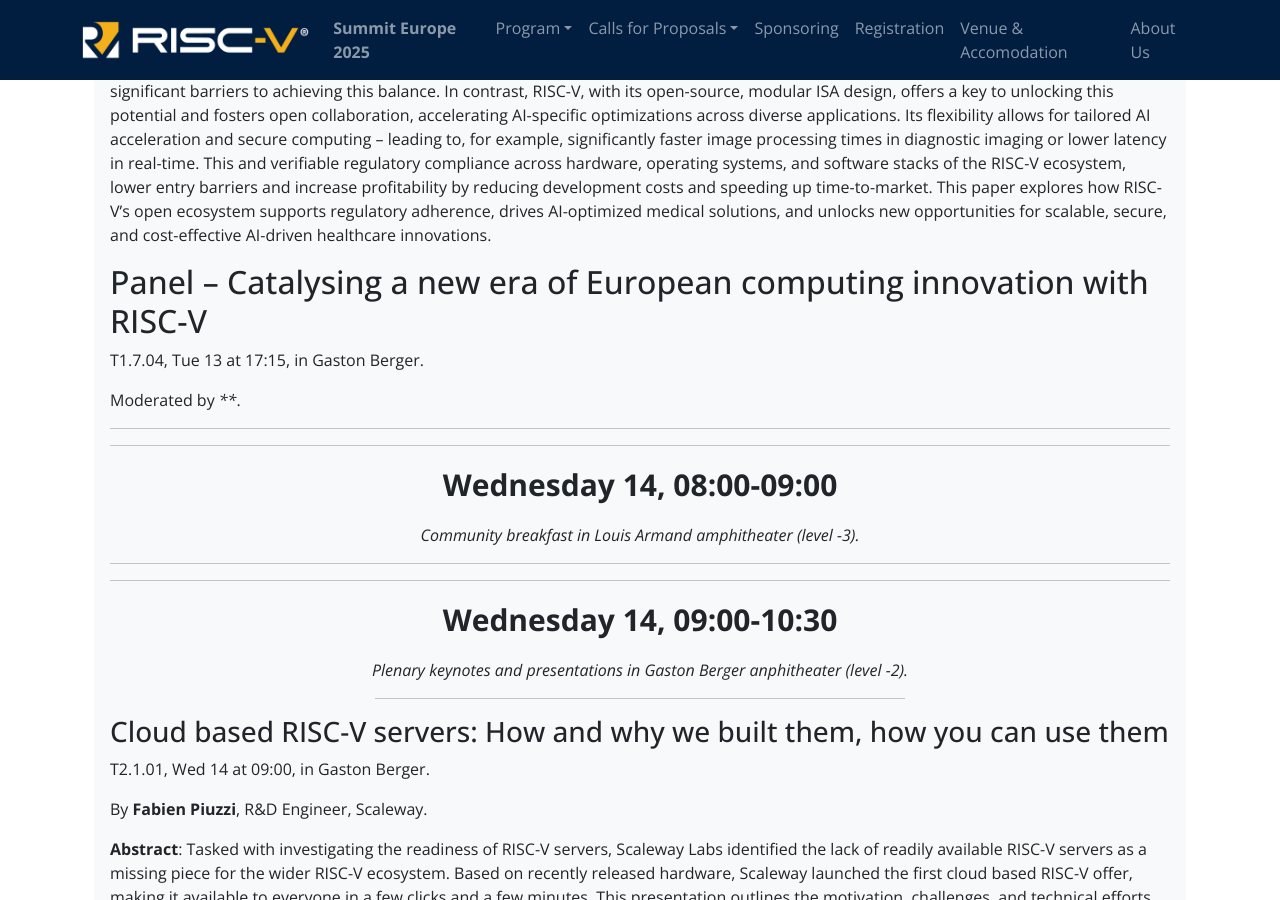
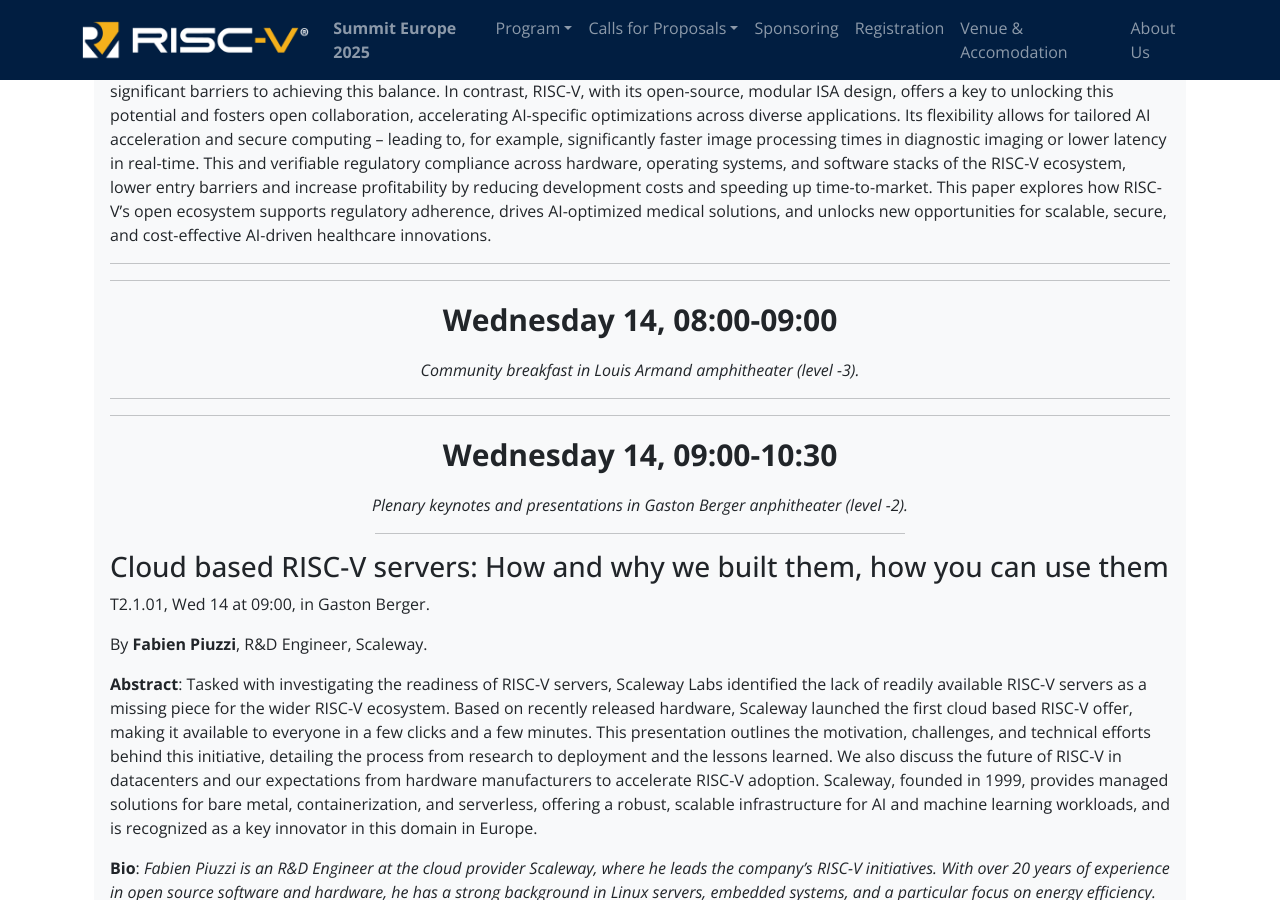
Before and after one commit to riscv-europe/summit-website-development, a Jekyll site: the page built from summit/2025/presentations.md, in a window 1280 px wide and 900 px high, scrolled down 10945 px. Built offline with Jekyll 4.4.1, drawn with Linux system fonts in a browser that asks for light colours.

Commit message:
Fix: it is a panel that we want to check being POnHold or not, not presentation.

```diff
--- a/summit/2025/presentations.md
+++ b/summit/2025/presentations.md
@@ -96,7 +96,7 @@
 {% elsif content >= 2000 %}
 {% assign panel_ = panels | where: 'SessionId', content_s %}
 {% assign panel  = panel_[0] %}
-{% unless presentation.Status == "OnHold" %}
+{% unless panel.Status == "OnHold" %}
 
 ## Panel -- {{ panel.Title }}
 
```
